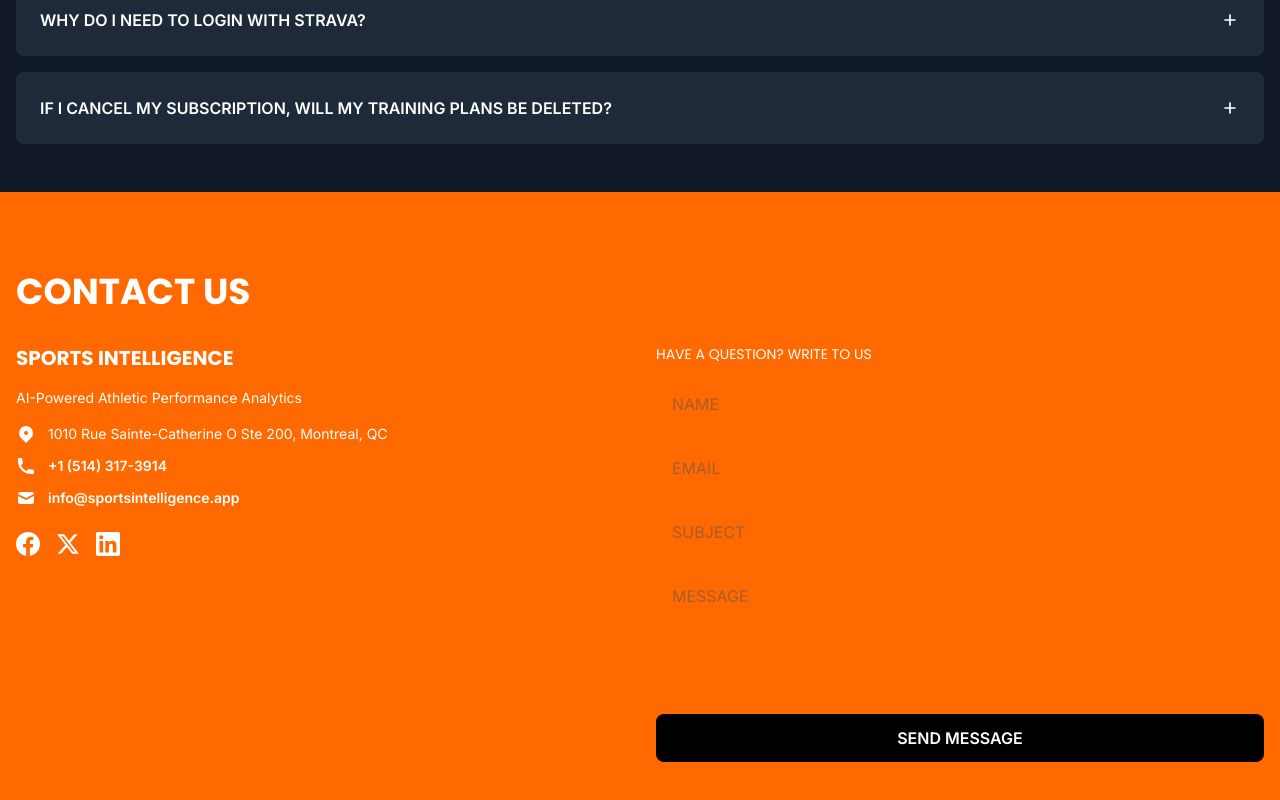
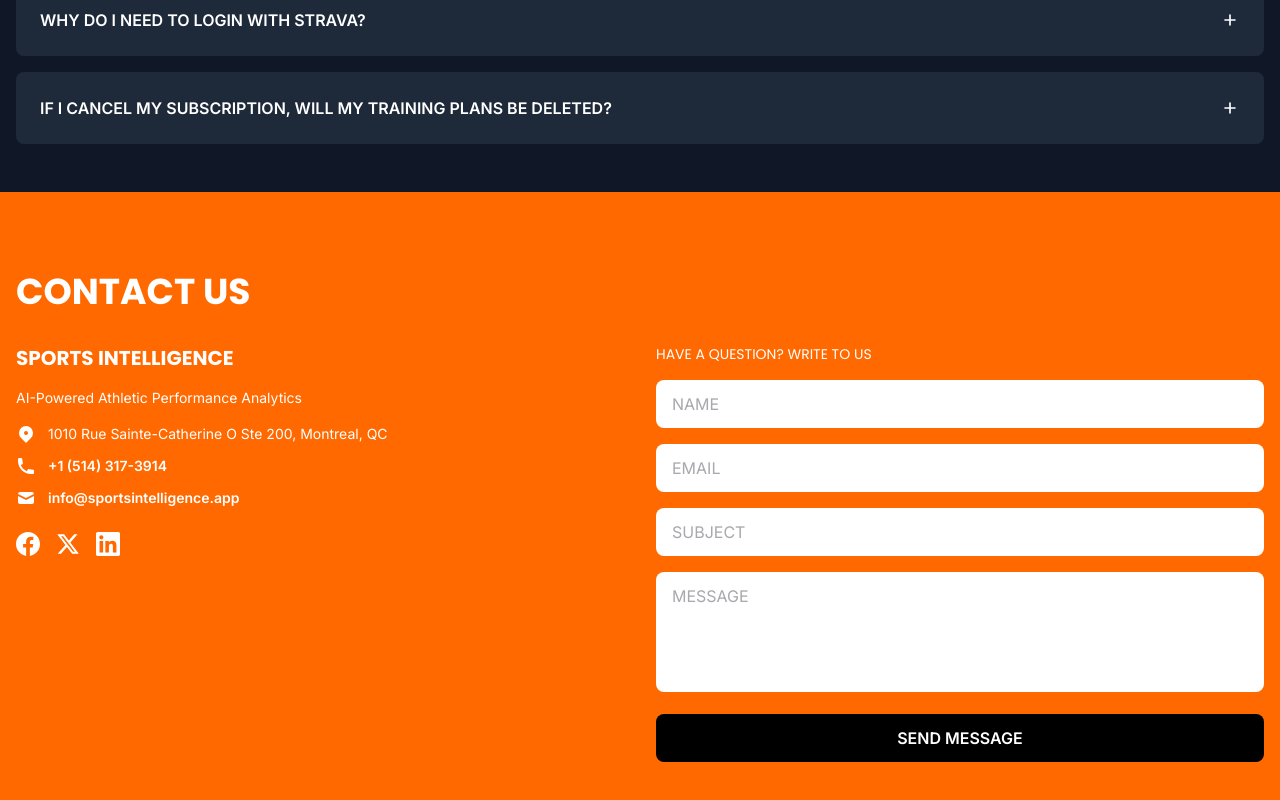
Before and after one commit to lajennylove/workout-frontend, a website built with Vite: page index.html in a window 1280 px wide. Shown: the part 4764-5564 px from the top of the page. Built offline with nearby package versions, Linux system fonts and the light colour scheme.

Commit message:
fix: restore white background for contact form inputs
- Change contact form input backgrounds from bg-dark-800 to bg-white
- Maintain text-zinc-600 for proper contrast and readability
- Fix visual issue where inputs had dark backgrounds instead of white
- Apply fix to all form fields: NAME, EMAIL, SUBJECT, and MESSAGE

This restores the intended white background for better user experience
and form visibility on the dark contact section background.

```diff
--- a/index.html
+++ b/index.html
@@ -752,13 +752,13 @@
                     <h3 class="text-white text-sm mb-4">HAVE A QUESTION? WRITE TO US</h3>
                     <form class="space-y-4" data-contact-form>
                         <input type="text" placeholder="NAME"
-                            class="w-full px-4 py-3 bg-dark-800 text-zinc-600 rounded-lg focus:outline-none">
+                            class="w-full px-4 py-3 bg-white text-zinc-600 rounded-lg focus:outline-none">
                         <input type="email" placeholder="EMAIL"
-                            class="w-full px-4 py-3 bg-dark-800 text-zinc-600 rounded-lg focus:outline-none">
+                            class="w-full px-4 py-3 bg-white text-zinc-600 rounded-lg focus:outline-none">
                         <input type="text" placeholder="SUBJECT"
-                            class="w-full px-4 py-3 bg-dark-800 text-zinc-600 rounded-lg focus:outline-none">
+                            class="w-full px-4 py-3 bg-white text-zinc-600 rounded-lg focus:outline-none">
                         <textarea placeholder="MESSAGE" rows="4"
-                            class="w-full px-4 py-3 bg-dark-800 text-zinc-600 rounded-lg focus:outline-none resize-none"></textarea>
+                            class="w-full px-4 py-3 bg-white text-zinc-600 rounded-lg focus:outline-none resize-none"></textarea>
                         <button type="submit" class="btn-secondary w-full">SEND MESSAGE</button>
                     </form>
                 </div>
```
